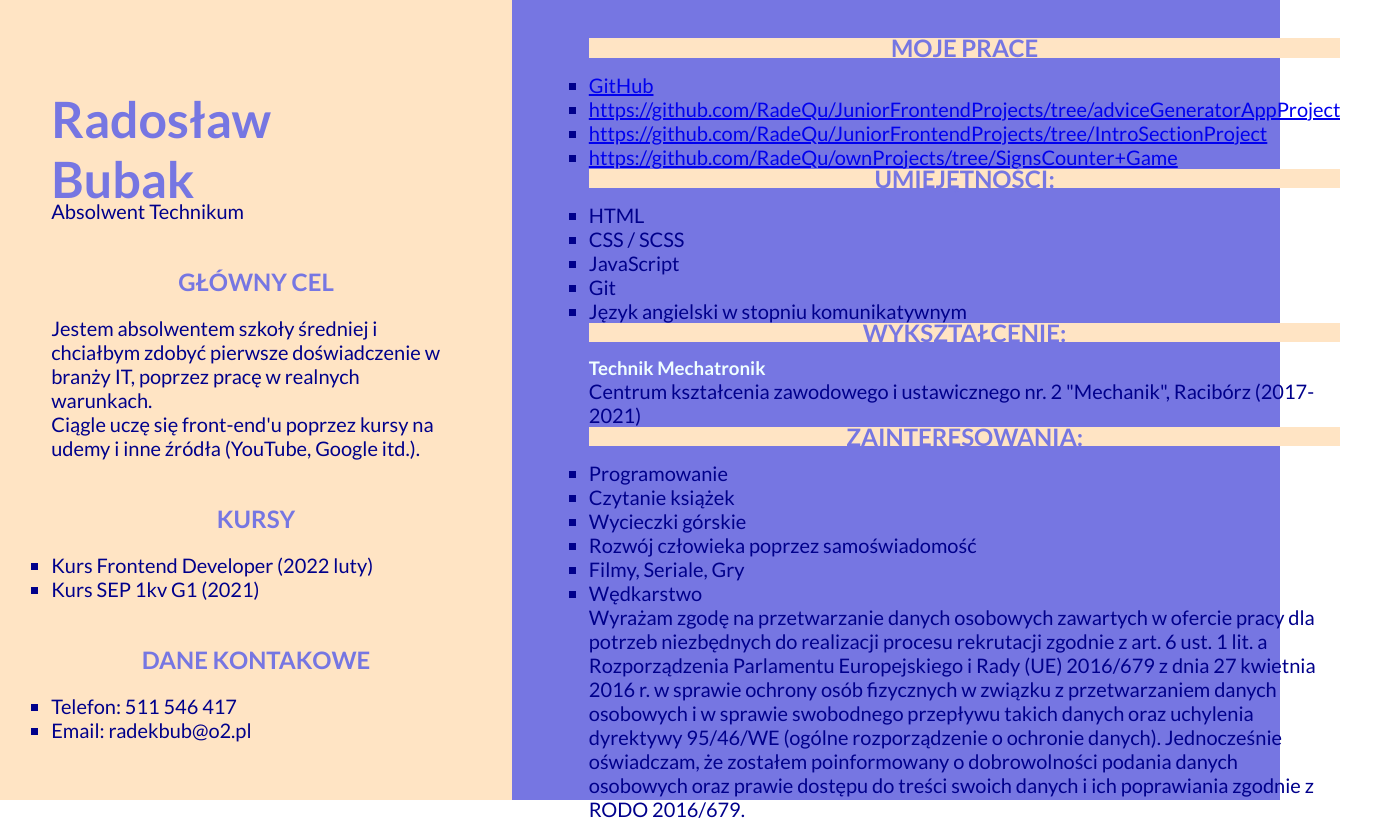
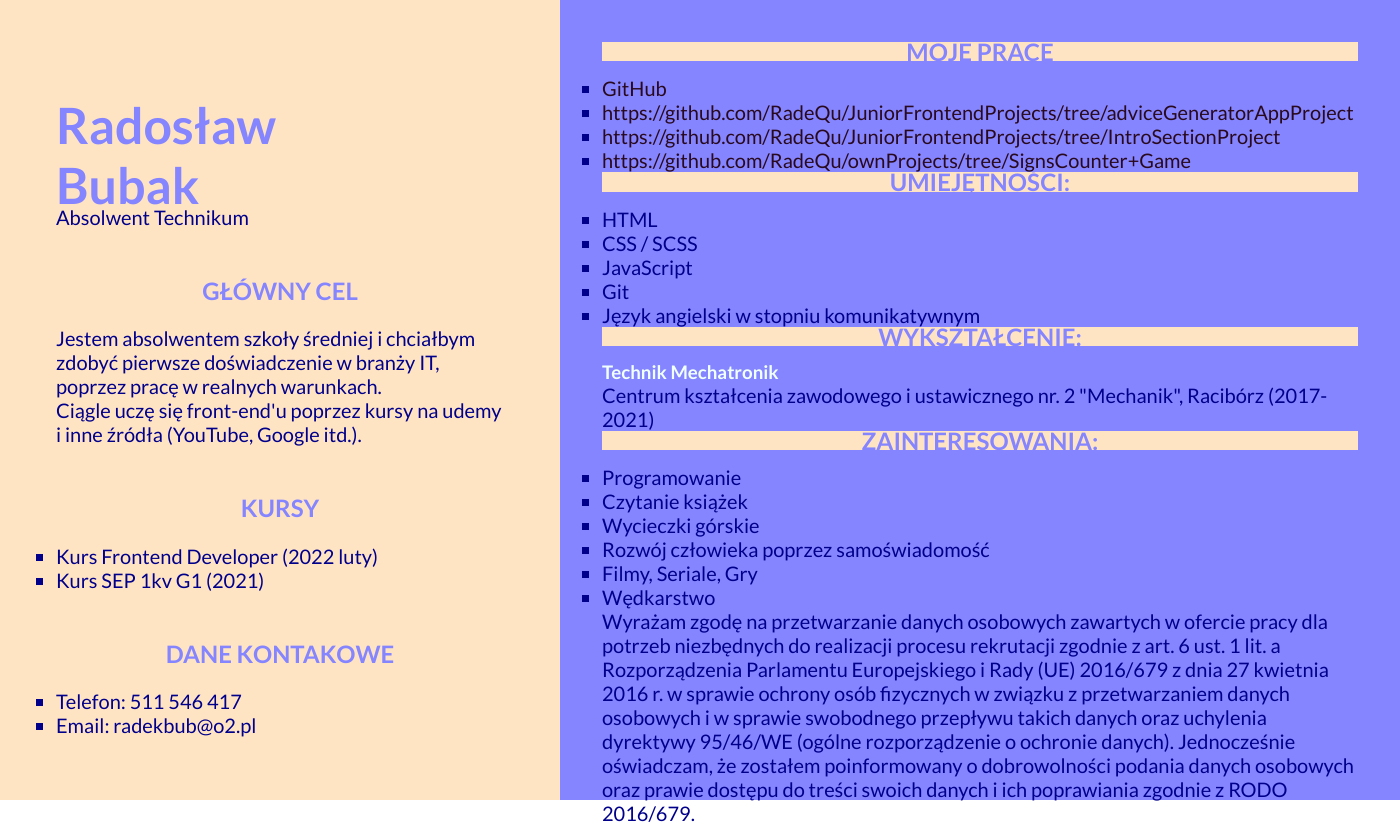
Before and after one commit to RadeQu/CV, a plain HTML site: page index.html in a window 1280 px wide. Shown: the whole page, 1400 px wide, since content can reach past the window. Drawn offline with Linux system fonts and the light colour scheme.

Commit message:
fix contrast

```diff
--- a/style.css
+++ b/style.css
@@ -4,11 +4,11 @@
     box-sizing: border-box;
 }
 :root{
-    --color: rgb(118, 118, 226);
+    --color: rgb(133, 133, 255);
 
 }
 body{
-    width: 100vw;
+    width: 1400px;
     height: auto;
     font-family: 'Lato', sans-serif;
     overflow: hidden;
@@ -24,8 +24,10 @@ h2{
     justify-content: center;
     margin-bottom: 2%;
 }
-.a, a:visited{
-    color: azure;
+.a, a:visited, a:link{
+    color: rgb(41, 9, 29);
+    text-decoration: none;
+    margin-bottom: 1%;
 }
 li,span,p{
     color: darkblue;
@@ -66,6 +68,6 @@ main .rightSide{
     grid-row: 1/2;
     width: 100%;
     height: 100vh;
-    padding: 5% 10%;
+    padding: 5% 5%;
     background-color: var(--color)
 }
```
